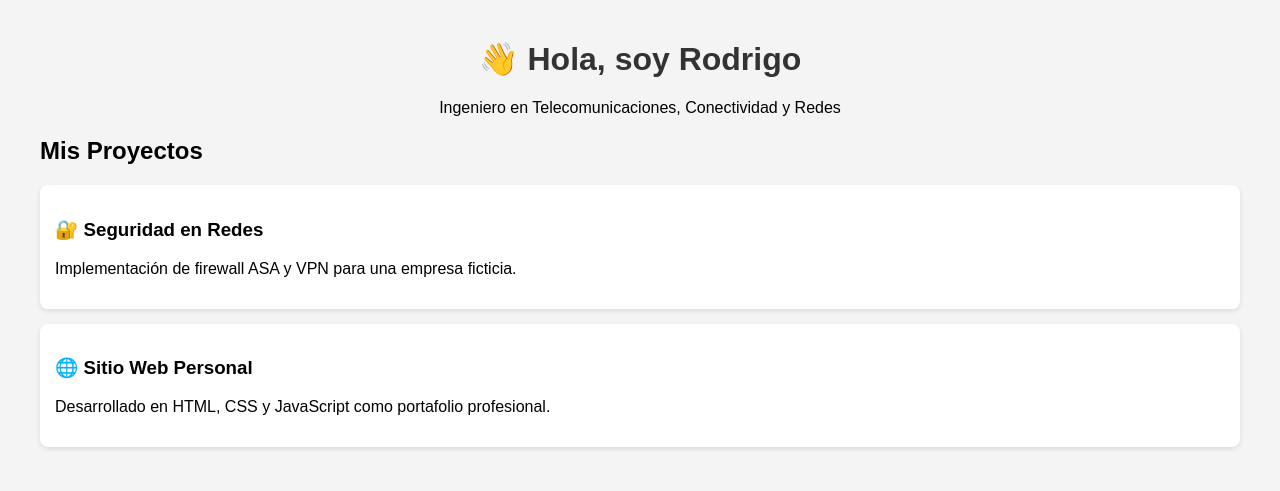
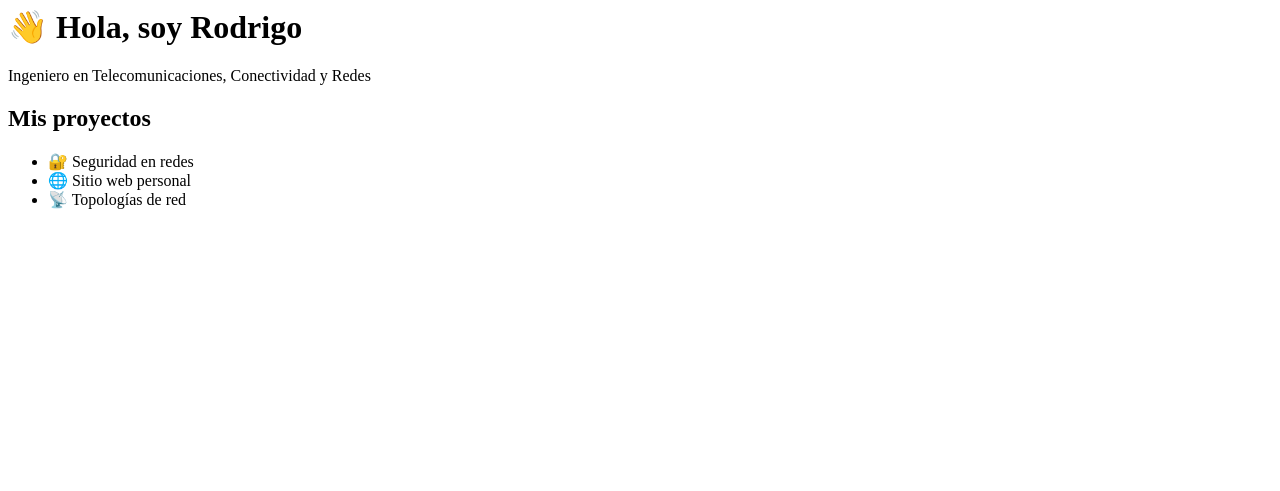
Before and after one commit to rodrigovillalobos05/portafoliodeafio, a plain HTML site: page index.html in a window 1280 px wide. Drawn offline with Linux system fonts and the light colour scheme.

Commit message:
Update index.html

```diff
--- a/index.html
+++ b/index.html
@@ -1,33 +1,9 @@
-<!DOCTYPE html>
-<html lang="es">
-<head>
-  <meta charset="UTF-8">
-  <title>Mi Portafolio</title>
-  <style>
-    body { font-family: Arial, sans-serif; margin: 40px; background: #f4f4f4; }
-    header { text-align: center; }
-    h1 { color: #333; }
-    .proyecto { background: white; padding: 15px; margin: 15px 0; border-radius: 8px; box-shadow: 0 2px 5px rgba(0,0,0,.1); }
-  </style>
-</head>
-<body>
-  <header>
-    <h1>👋 Hola, soy Rodrigo</h1>
-    <p>Ingeniero en Telecomunicaciones, Conectividad y Redes</p>
-  </header>
+<h1>👋 Hola, soy Rodrigo</h1>
+<p>Ingeniero en Telecomunicaciones, Conectividad y Redes</p>
 
-  <section>
-    <h2>Mis Proyectos</h2>
-
-    <div class="proyecto">
-      <h3>🔐 Seguridad en Redes</h3>
-      <p>Implementación de firewall ASA y VPN para una empresa ficticia.</p>
-    </div>
-
-    <div class="proyecto">
-      <h3>🌐 Sitio Web Personal</h3>
-      <p>Desarrollado en HTML, CSS y JavaScript como portafolio profesional.</p>
-    </div>
-  </section>
-</body>
-</html>
+<h2>Mis proyectos</h2>
+<ul>
+  <li>🔐 Seguridad en redes</li>
+  <li>🌐 Sitio web personal</li>
+  <li>📡 Topologías de red</li>
+</ul>
```
